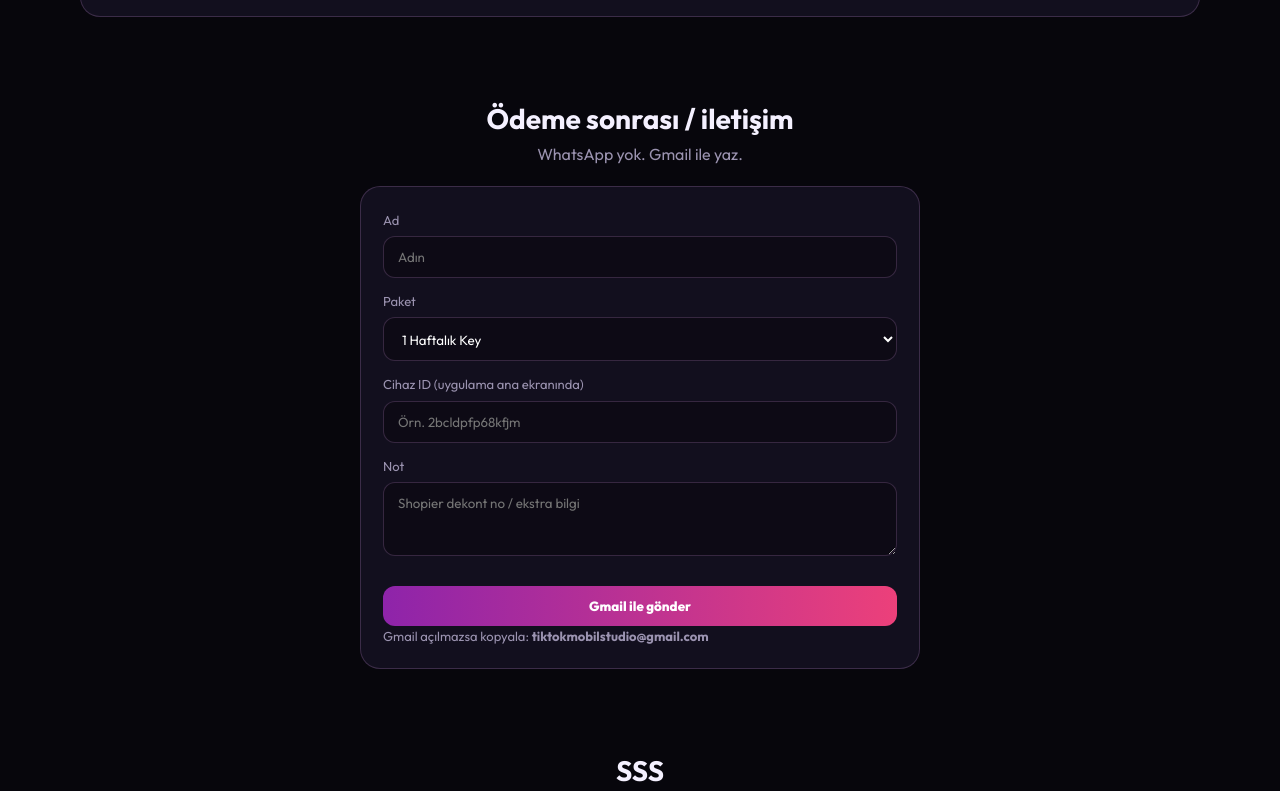
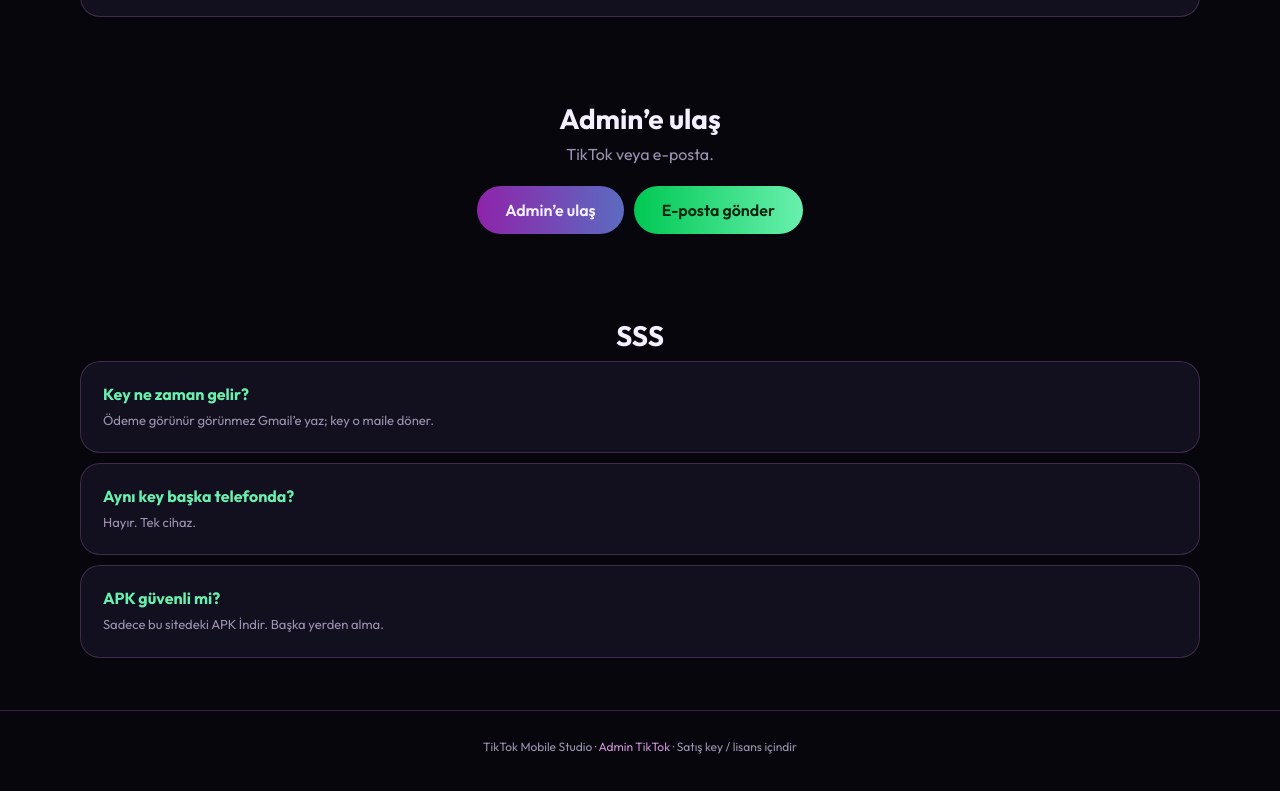
Before and after one commit to oraknizar-alt/Tiktokmobilestudio, a plain HTML site: page index.html in a window 1280 px wide. Shown: the part 1808-2599 px from the top of the page. Drawn offline with Linux system fonts and the light colour scheme.

Commit message:
Modify contact section for admin outreach
Updated contact section to provide admin contact options via TikTok and email.

```diff
--- a/index.html
+++ b/index.html
@@ -109,7 +109,7 @@ input,select,textarea{
       <a href="#ozellik">Özellikler</a>
       <a href="#keyler">Key</a>
       <a href="#kurulum">Kurulum</a>
-      <a href="#iletisim">İletişim</a>
+      <a href="#iletisim">Admin</a>
       <a class="btn-apk" href="TikTokMobileStudio.apk" download>APK İndir</a>
       <a class="btn-key" href="#keyler">Key Al</a>
     </div>
@@ -203,25 +203,13 @@ input,select,textarea{
   </section>
 
   <section class="sec" id="iletisim">
-    <h2>Ödeme sonrası / iletişim</h2>
-    <p class="sub">WhatsApp yok. Gmail ile yaz.</p>
-    <div class="card mail-box">
-      <label class="muted">Ad</label>
-      <input id="ad" placeholder="Adın">
-      <label class="muted">Paket</label>
-      <select id="paket">
-        <option>1 Haftalık Key</option>
-        <option>1 Aylık Key</option>
-        <option>2 Aylık Key</option>
-        <option>7 Aylık Key</option>
-        <option>1 Yıllık Key</option>
-      </select>
-      <label class="muted">Cihaz ID (uygulama ana ekranında)</label>
-      <input id="cid" placeholder="Örn. 2bcldpfp68kfjm">
-      <label class="muted">Not</label>
-      <textarea id="not" rows="3" placeholder="Shopier dekont no / ekstra bilgi"></textarea>
-      <button class="buy" onclick="gmailGonder()">Gmail ile gönder</button>
-      <p class="muted">Gmail açılmazsa kopyala: <b id="mailGoster">GMAIL_ADRESINI_YAZ</b></p>
+    <h2>Admin’e ulaş</h2>
+    <p class="sub">TikTok veya e-posta.</p>
+    <div style="text-align:center;display:flex;gap:10px;justify-content:center;flex-wrap:wrap">
+      <a class="btn btn-apk" style="display:inline-block;padding:14px 28px;font-size:16px"
+         href="https://www.tiktok.com/@mordecai.4?_r=1&_t=ZS-99hjNCl7gzl" target="_blank" rel="noopener">Admin’e ulaş</a>
+      <a class="btn btn-key" style="display:inline-block;padding:14px 28px;font-size:16px"
+         href="mailto:tiktokmobilstudio@gmail.com?subject=TikTok%20Mobile%20Studio%20key&body=Merhaba%2C%0AKey%20almak%20istiyorum.%0APaket%3A%0ACihaz%20ID%3A%0A">E-posta gönder</a>
     </div>
   </section>
 
@@ -235,7 +223,7 @@ input,select,textarea{
 
 <footer>
   <div class="wrap">
-    TikTok Mobile Studio · <a href="mailto:tiktokmobilstudio@gmail.com">Gmail</a>
+    TikTok Mobile Studio · <a href="https://www.tiktok.com/@mordecai.4?_r=1&_t=ZS-99hjNCl7gzl" target="_blank" rel="noopener">Admin TikTok</a>
     · Satış key / lisans içindir
   </div>
 </footer>
@@ -249,7 +237,6 @@ const SHOPIER = {
   "7ay": "https://www.shopier.com/",
   yil: "https://www.shopier.com/"
 };
-document.getElementById("mailGoster").textContent = GMAIL;
 function shopier(k){ window.open(SHOPIER[k] || "https://www.shopier.com/", "_blank"); }
 function gmailGonder(){
   const ad = document.getElementById("ad").value.trim();
```
